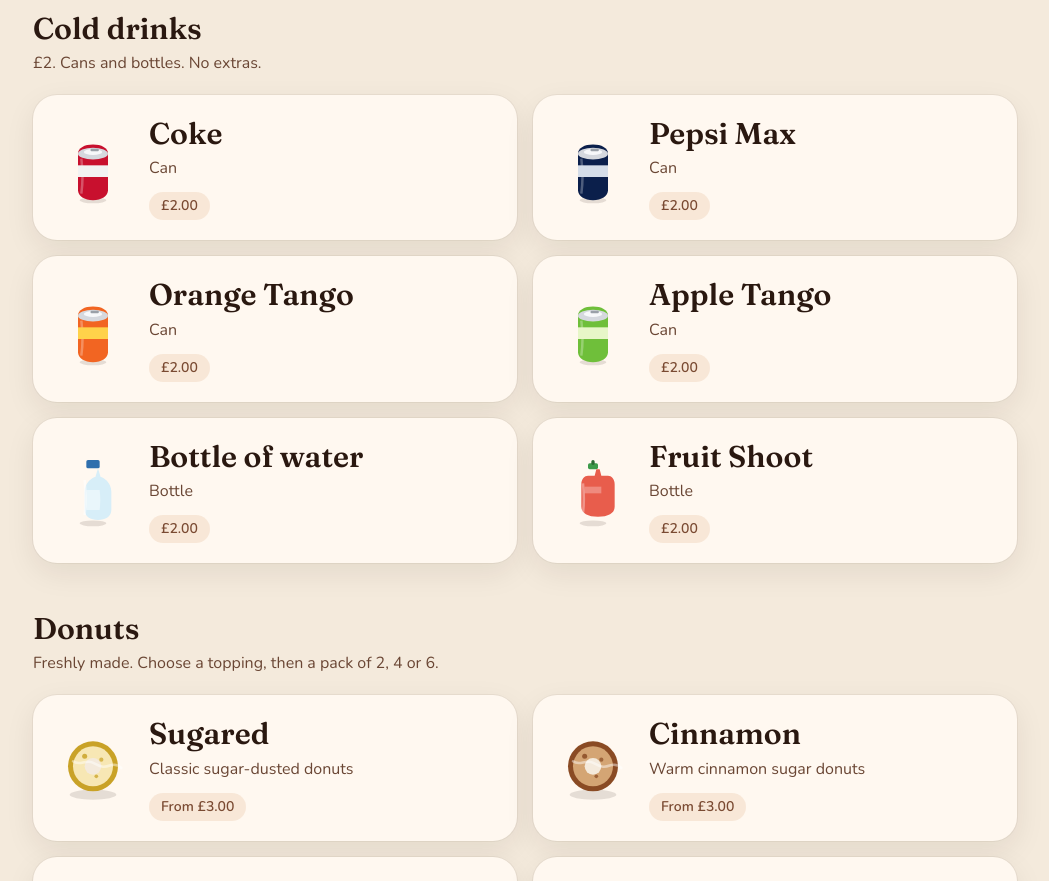
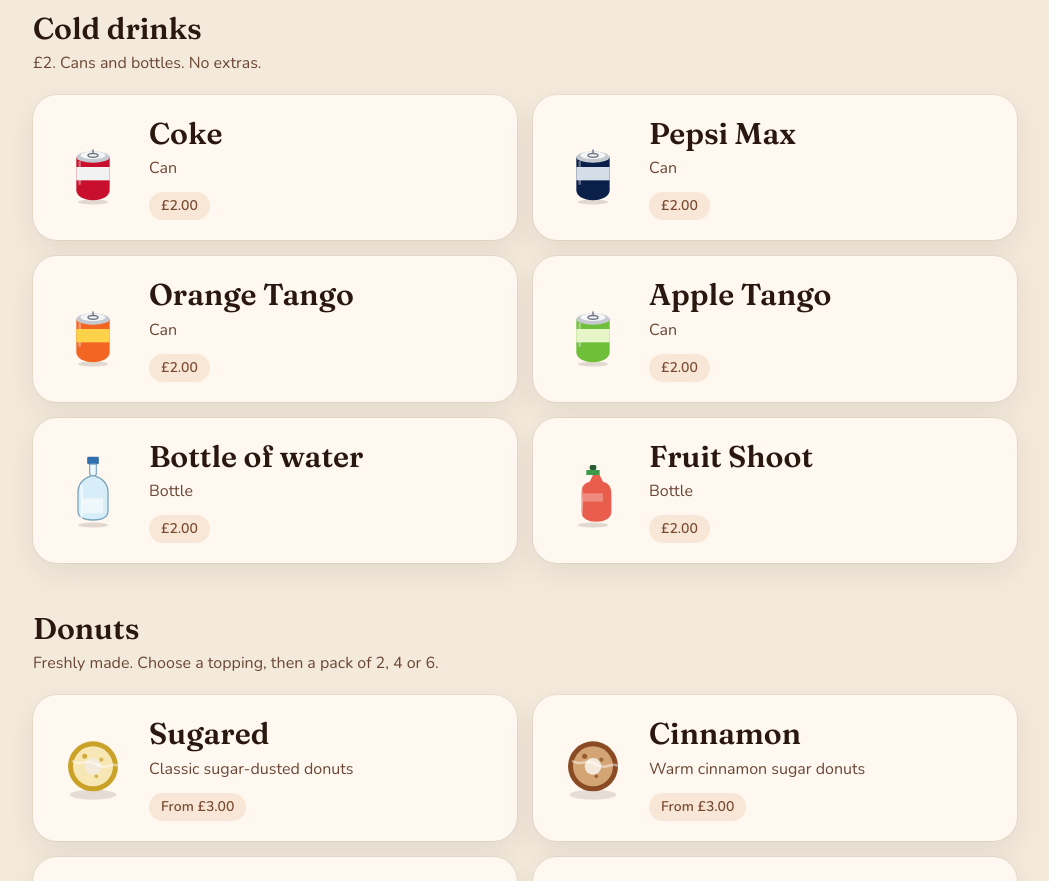
Before and after one commit to shelleybibby-dev/Barista-orders, a Next.js app: page /customer in a window 1280 px wide. Shown: the part 3180-4061 px from the top of the page, without its empty margins (115-1164 px from the left). Built offline with nearby package versions, Linux system fonts and the light colour scheme.

Commit message:
Make cold drink icons read as cans and bottles
Cans have a flat lid and pull tab. Water is a tall clear bottle, and Fruit Shoot is a shorter sports bottle.

Co-authored-by: shelleybibby-dev <shelleybibby-dev@users.noreply.github.com>

```diff
--- a/src/components/ColdDrinkIcon.tsx
+++ b/src/components/ColdDrinkIcon.tsx
@@ -10,7 +10,7 @@ export function ColdDrinkIcon({
   const bottle = drink.description === "Bottle";
   return (
     <svg viewBox="0 0 96 96" className={className} aria-hidden="true" focusable="false">
-      <ellipse cx="48" cy="88" rx="16" ry="3.5" fill="rgba(42,24,16,0.12)" />
+      <ellipse cx="48" cy="90" rx="18" ry="3" fill="rgba(42,24,16,0.14)" />
       {bottle ? <Bottle drink={drink} /> : <Can drink={drink} />}
     </svg>
   );
@@ -19,39 +19,45 @@ export function ColdDrinkIcon({
 function Can({ drink }: { drink: MenuProduct }) {
   return (
     <>
-      <path
-        d="M30 32c0-7 8-11 18-11s18 4 18 11v44c0 7-8 12-18 12s-18-5-18-12V32Z"
-        fill={drink.accent}
-      />
-      <path d="M34 38c2 16 2 28 0 42" fill="none" stroke="#fff" strokeWidth="3" opacity="0.28" />
-      <rect x="30" y="46" width="36" height="14" fill={drink.foam} />
-      <ellipse cx="48" cy="32" rx="18" ry="7" fill="#d5d8de" />
-      <ellipse cx="48" cy="30" rx="11" ry="3.6" fill="#f7f8fa" />
-      <rect x="45" y="26" width="10" height="3" rx="1.2" fill="#9aa0a8" />
+      <path d="M28 36h40v40c0 7-9 12-20 12s-20-5-20-12V36Z" fill={drink.accent} />
+      <path d="M32 42v26" fill="none" stroke="#fff" strokeWidth="3" strokeLinecap="round" opacity="0.35" />
+      <rect x="28" y="48" width="40" height="16" fill={drink.foam} />
+      <ellipse cx="48" cy="36" rx="20" ry="7" fill="#c5cad1" />
+      <ellipse cx="48" cy="34" rx="15" ry="4.5" fill="#f4f6f8" />
+      <ellipse cx="48" cy="34" rx="6" ry="2.3" fill="none" stroke="#6f7680" strokeWidth="1.7" />
+      <path d="M48 31.5v-4" fill="none" stroke="#6f7680" strokeWidth="1.7" strokeLinecap="round" />
     </>
   );
 }
 
 function Bottle({ drink }: { drink: MenuProduct }) {
-  const sports = drink.id === "fruit-shoot";
-  if (sports) {
+  if (drink.id === "fruit-shoot") {
     return (
       <>
-        <rect x="42" y="16" width="12" height="7" rx="2" fill={drink.foam} />
-        <rect x="46" y="12" width="4" height="6" rx="2" fill="#2c6b34" />
-        <path d="M40 23h16l2 8h8c4 0 8 4 8 10v27c0 8-8 12-20 12s-20-4-20-12V41c0-6 4-10 8-10h8l2-8Z" fill={drink.accent} />
-        <path d="M38 44h20v8H38z" fill="#fff" opacity="0.28" />
-        <path d="M36 40c1.5 14 1.5 24 0 36" fill="none" stroke="#fff" strokeWidth="3" opacity="0.35" />
+        <rect x="44" y="18" width="8" height="6" rx="2" fill="#245c30" />
+        <path d="M40 24h16v6H40z" fill={drink.foam} />
+        <path
+          d="M40 30h16l4 8c8 2 10 8 10 14v22c0 8-8 12-18 12s-18-4-18-12V52c0-6 2-12 10-14l4-8Z"
+          fill={drink.accent}
+        />
+        <path d="M36 52h24v10H36z" fill="#fff" opacity="0.28" />
+        <path d="M34 46c1.4 12 1.4 22 0 34" fill="none" stroke="#fff" strokeWidth="2.5" opacity="0.4" />
       </>
     );
   }
 
   return (
     <>
-      <rect x="40" y="12" width="16" height="10" rx="2" fill={drink.foam} />
-      <path d="M42 22h12l3 10c8 3 13 10 13 18v22c0 8-7 12-16 12s-16-4-16-12V50c0-8 5-15 13-18l3-10Z" fill={drink.accent} />
-      <path d="M40 48h16c1 8 1 16 0 24H40c-1-8-1-16 0-24Z" fill="#fff" opacity="0.45" />
-      <path d="M38 36c1.4 16 1.4 28 0 42" fill="none" stroke="#fff" strokeWidth="3" opacity="0.55" />
+      <rect x="41" y="8" width="14" height="9" rx="1.5" fill={drink.foam} />
+      <path d="M44 17h8v12l-2 2h-4l-2-2V17Z" fill="#eef8fc" stroke="#7aa4be" strokeWidth="1.4" />
+      <path
+        d="M46 31c-12 4-16 12-16 20v22c0 8 7 11 18 11s18-3 18-11V51c0-8-4-16-16-20Z"
+        fill={drink.accent}
+        stroke="#7aa4be"
+        strokeWidth="1.6"
+      />
+      <path d="M36 58h24c.4 6 .4 12 0 18H36c-.4-6-.4-12 0-18Z" fill="#fff" opacity="0.55" />
+      <path d="M34 42c1.2 14 1.2 26 0 40" fill="none" stroke="#fff" strokeWidth="2.5" opacity="0.7" />
     </>
   );
 }
```
